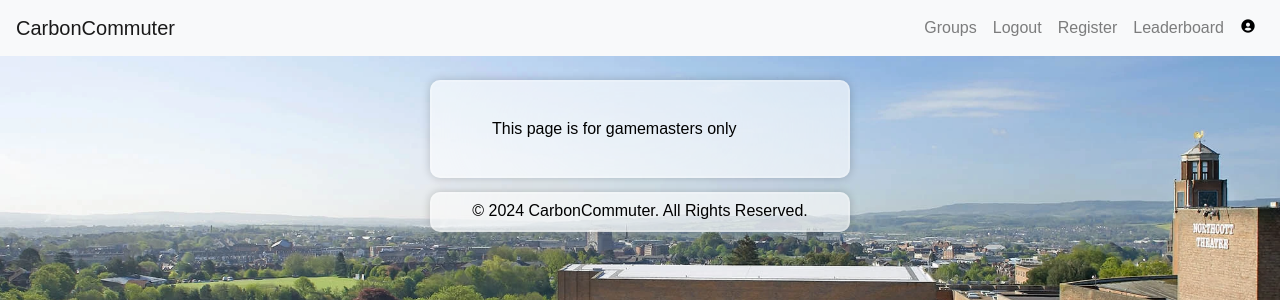
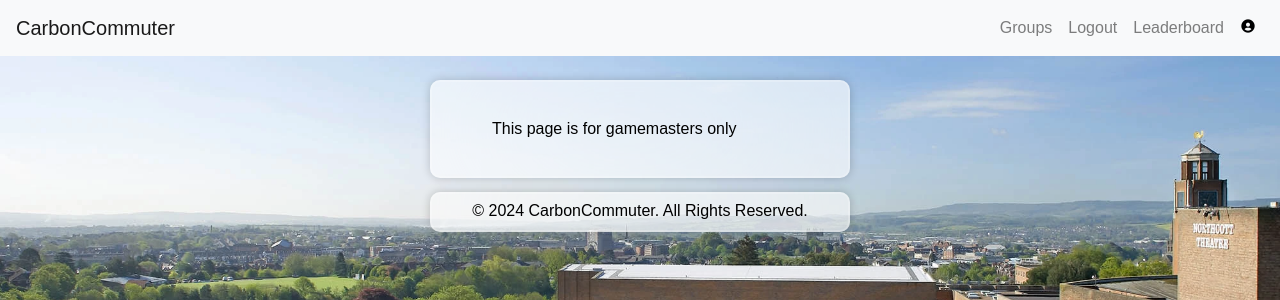
Before and after one commit to emforrest/ECM2434_Group_Software_Engineering_Project, a Django app: template carbonCommuter/adminUser/templates/adminUser/chooseEvent.html in a window 1280 px wide. Shown: the top 300 px of the page. Run offline with Django 4.2, Linux system fonts and the light colour scheme; the template is opened without the code that fills it, so the values that code supplies are empty; some libraries are stand-ins or nearby versions.

Commit message:
updated the navbar for chooseEvent

```diff
--- a/carbonCommuter/adminUser/templates/adminUser/chooseEvent.html
+++ b/carbonCommuter/adminUser/templates/adminUser/chooseEvent.html
@@ -33,10 +33,7 @@
                         <a class="nav-link" href="/logout/">Logout</a>
                     </li>
                     <li class="nav-item">
-                        <a class="nav-link" href="/register/">Register</a>
-                    </li>
-                    <li class="nav-item">
-                        <a class="nav-link" href="/leaderboard/">Leaderboard</a>
+                        <a class="nav-link" href="/leaderboard/user_leaderboard">Leaderboard</a>
                     </li>
                     <li class="nav-item">
                         <a class="nav-link" href="/user/"><i class='bx bxs-user-circle'></i></a>
```
